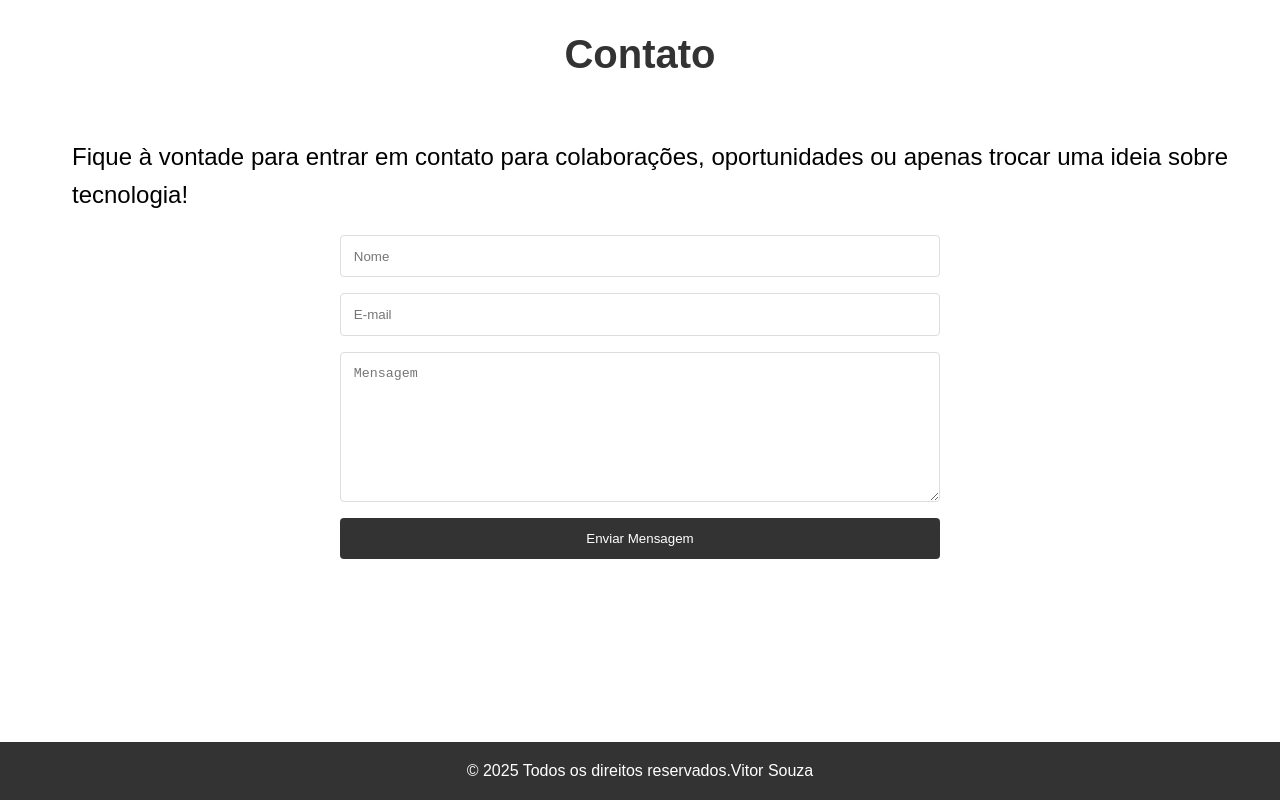
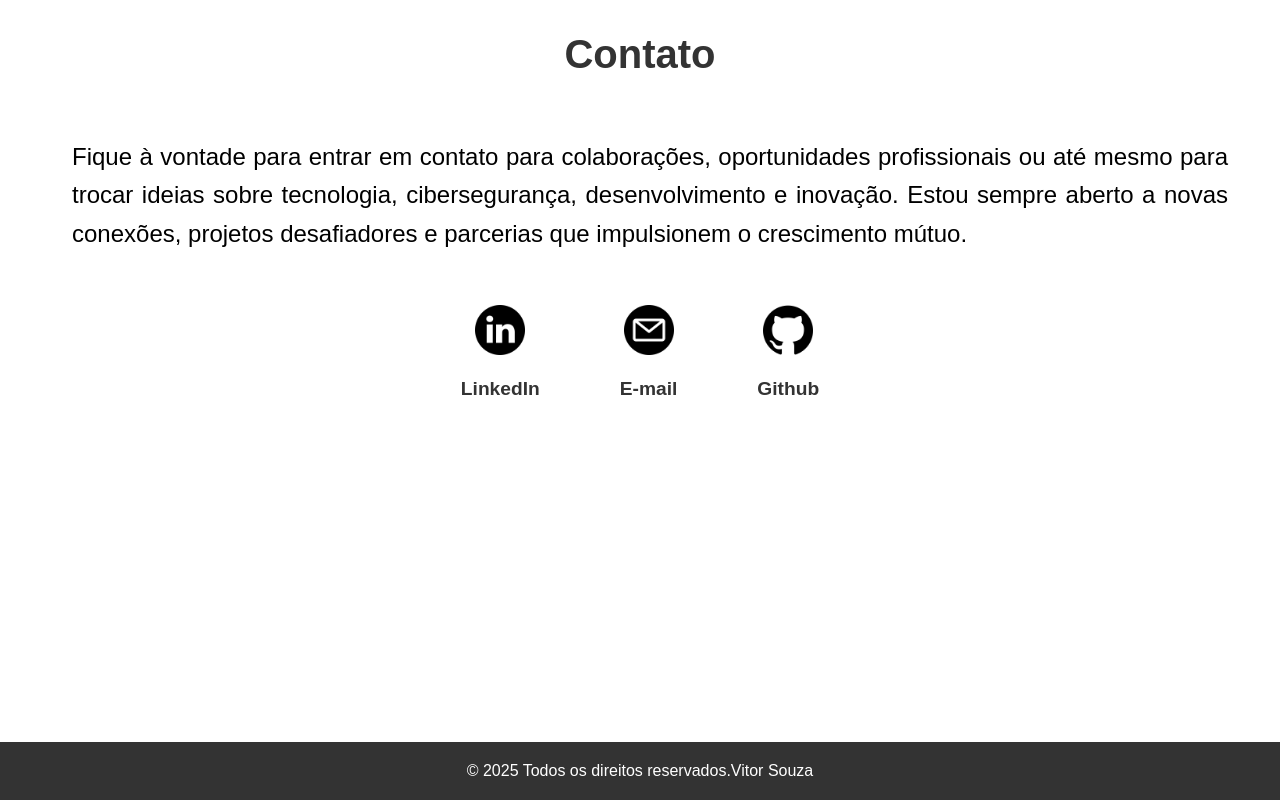
Before and after one commit to VitorSouza01/Portfolio-Vitor_Souza, a plain HTML site: page index.html in a window 1280 px wide. Shown: the part 3418-4218 px from the top of the page. Drawn offline with Linux system fonts and the light colour scheme.

Commit message:
fifth commit

```diff
--- a/css/style.css
+++ b/css/style.css
@@ -180,10 +180,56 @@ h1 {
 	border-radius: 4px;
 }
 
-/* Contato - Conteudo */
+/*
+-- Contato - Conteudo --
 .contato-conteudo {
 	max-width: 600px;
 	margin: 0 auto;
+}
+*/
+
+.contato-links {
+	display: flex;
+	justify-content: center;
+	gap: 5rem;
+	margin-top: 2rem;
+	flex-wrap: wrap;
+}
+
+.contato-links a img {
+	width: 50px;
+	height: 50px;
+	transition: transform 0.3s ease;
+}
+
+.contato-links a:hover img {
+	transform: scale(1.1);
+}
+
+.contato-item {
+	text-align: center;
+}
+
+.contato-item a {
+	text-decoration: none;
+	color: none;
+}
+
+.contato-item img {
+	width: 70px;
+	height: 70px;
+	transition: transform 0.3s ease;
+}
+
+.contato-item:hover img {
+	transform: scale(1.1);
+}
+
+.contato-item p {
+	margin-top: 0.7rem;
+	font-size: 1.2rem;
+	color: #333;
+	font-weight: bold;
 }
 
 form {
--- a/index.html
+++ b/index.html
@@ -86,15 +86,38 @@
 		<section id="contato">
 			<h2>Contato</h2>
 			<div class="sobre-conteudo">
-			<br><p>Fique à vontade para entrar em contato para colaborações, oportunidades ou apenas trocar uma ideia sobre tecnologia!</div>
-			<div class="contato-conteudo">
+			<br><p>Fique à vontade para entrar em contato para colaborações, oportunidades profissionais ou até mesmo para trocar ideias sobre tecnologia, cibersegurança, desenvolvimento e inovação. Estou sempre aberto a novas conexões, projetos desafiadores e parcerias que impulsionem o crescimento mútuo.</div>
+
+			<!-- <div class="contato-conteudo">
 				<form>
 					<input type="text" placeholder="Nome" required>
 					<input type="email" placeholder="E-mail" required>
 					<textarea placeholder="Mensagem" required></textarea>
 					<button type="submit" class="btn">Enviar Mensagem</button>
 				</form>
+			</div> -->
+
+			<div class="contato-links">
+				<div class="contato-item">
+					<a href="https://www.linkedin.com/in/vitor-souza-01b45b17a/" target="_blank">
+						<img src="imagens/linkedin.png" alt="LinkedIn">
+						<p>LinkedIn</p>
+					</a>
+				</div>
+				<div class="contato-item">
+					<a href="mailto:vitorsouzawork@gmail.com">
+						<img src="imagens/email.png" alt="E-mail">
+						<p>E-mail</p>
+					</a>
+				</div>
+				<div class="contato-item">
+					<a href="https://github.com/VitorSouza01" target="_blank">
+						<img src="imagens/github.png" alt="GitHub">
+						<p>Github	</p>
+					</a>
+				</div>
 			</div>
+
 		</section>
 
 		<footer>
```
Also changed, not shown: imagens/email.png (added), imagens/github.png (added), imagens/linkedin.png (added).
